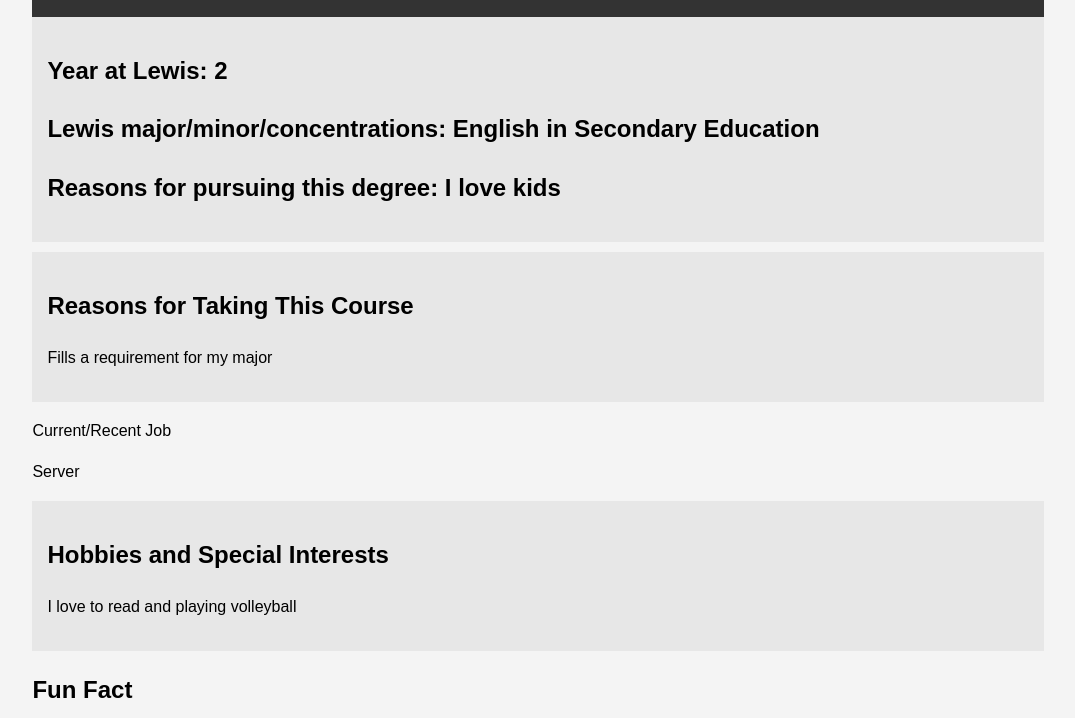
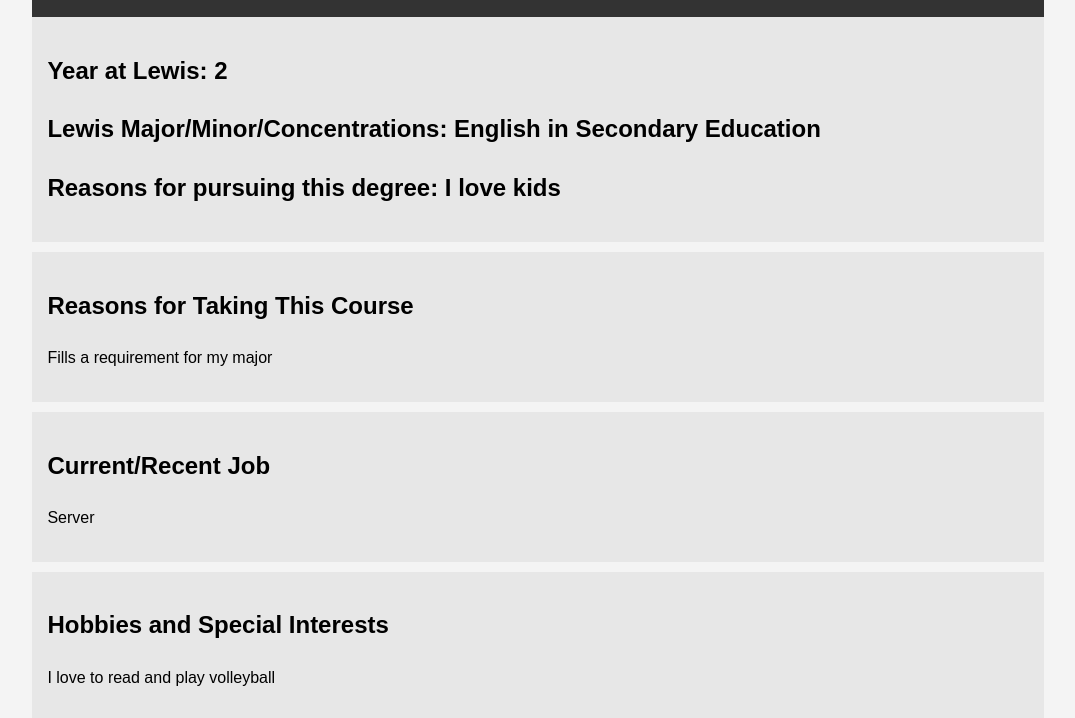
Before and after one commit to lilyaking/me, a plain HTML site: page index.html in a window 1280 px wide. Shown: the part 82-800 px from the top of the page, without its empty margins (102-1177 px from the left). Drawn offline with Linux system fonts and the light colour scheme.

Commit message:
update fun-fact

```diff
--- a/index.html
+++ b/index.html
@@ -21,7 +21,7 @@
         .main-info h1 {
             margin: 0;
         }
-        .hobbies, .lewis, .course, .job .fun-fact{
+        .hobbies, .lewis, .course, .job, .fun-fact {
             background: #e7e7e7;
             padding: 15px;
             margin-bottom: 10px;
@@ -35,24 +35,24 @@
         </header>
 
         <section class="lewis">
-			<h2>Year at Lewis: 2</h2>
-			<h2>Lewis major/minor/concentrations: English in Secondary Education </h2>
-			<h2>Reasons for pursuing this degree: I love kids</h2>
+            <h2>Year at Lewis: 2</h2>
+            <h2>Lewis Major/Minor/Concentrations: English in Secondary Education</h2>
+            <h2>Reasons for pursuing this degree: I love kids</h2>
         </section>
 
-		<section class="course">
+        <section class="course">
             <h2>Reasons for Taking This Course</h2>
-            <p>Fills a requirement for my major </p>
+            <p>Fills a requirement for my major</p>
         </section>
 
-		<section class="job">
-            <p>Current/Recent Job</p>
-			<p>Server</p>
+        <section class="job">
+            <h2>Current/Recent Job</h2>
+            <p>Server</p>
         </section>
 
         <section class="hobbies">
             <h2>Hobbies and Special Interests</h2>
-            <p>I love to read and playing volleyball</p>
+            <p>I love to read and play volleyball</p>
         </section>
 
         <section class="fun-fact">
```
